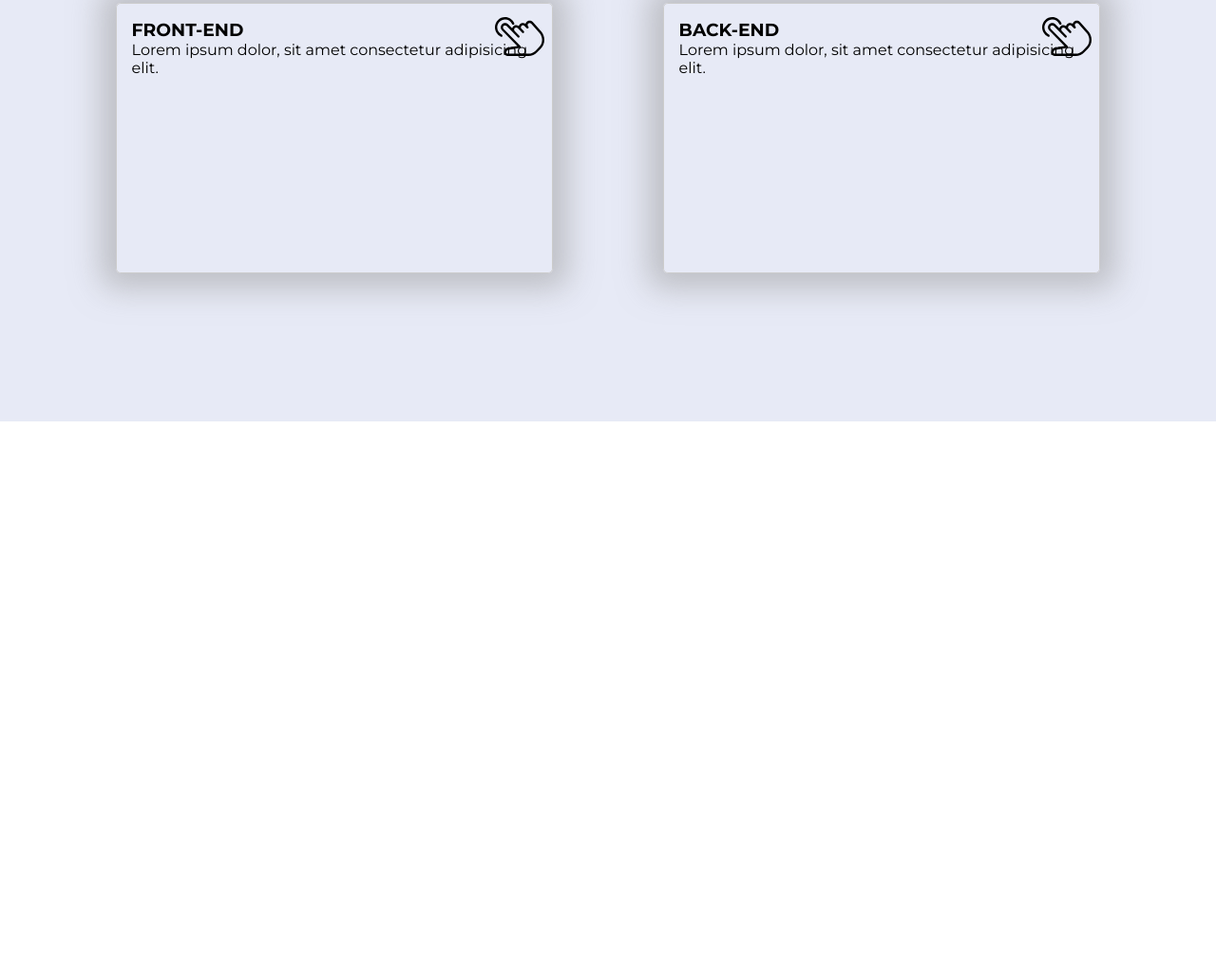
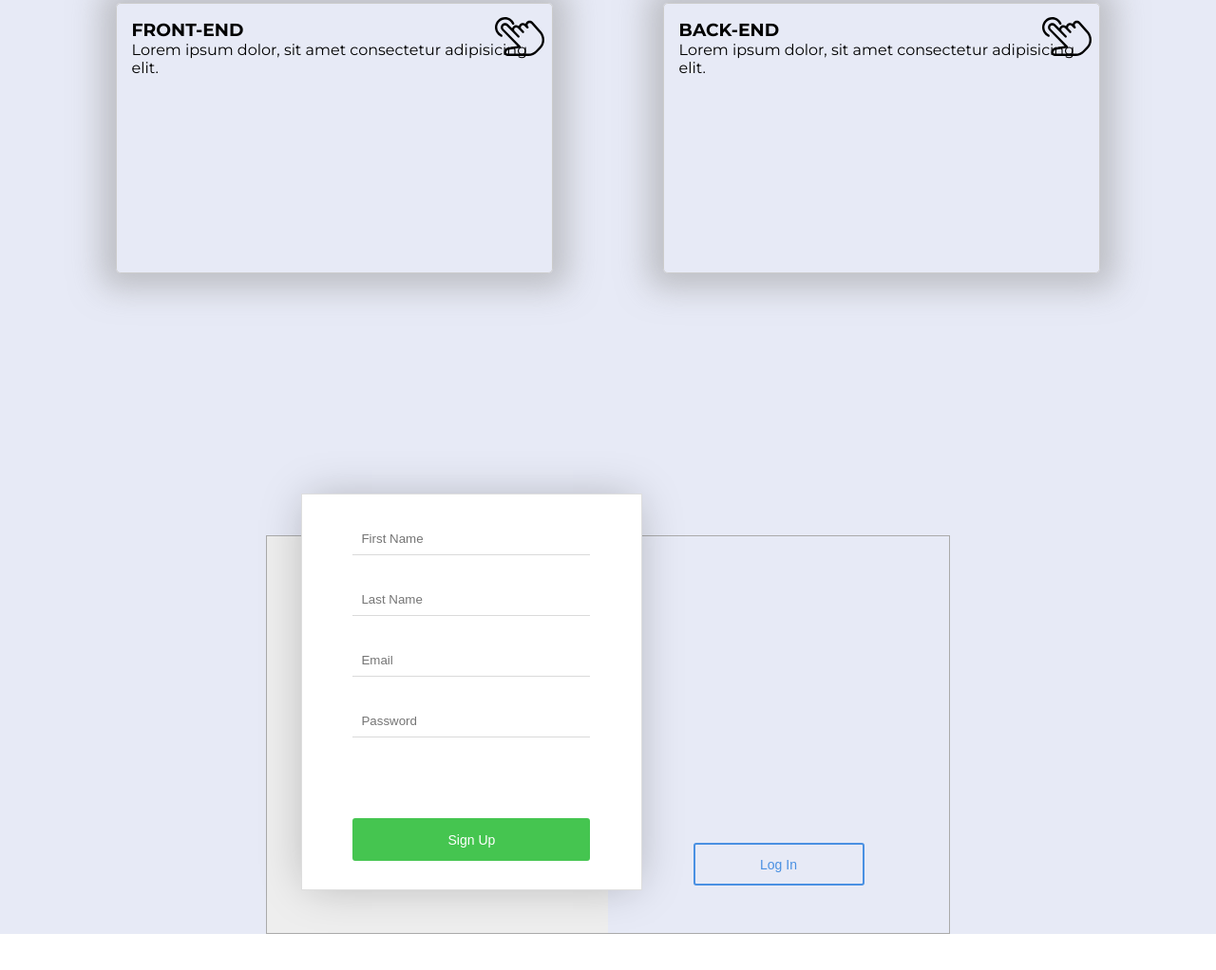
Before and after one commit to IvanaAndersson/graduation-project, a plain HTML site: page index.html in a window 1280 px wide. Shown: the part 3991-5013 px from the top of the page at 95% size. Before the commit the page ends 4435 px from the top, so only its background shows below. Drawn offline with Linux system fonts and the light colour scheme.

Commit message:
add contacts section

```diff
--- /dev/null
+++ b/css/form.css
@@ -0,0 +1,143 @@
+html {
+    box-sizing: border-box;
+  }
+
+  *, *::before, *::after {
+    box-sizing: inherit;
+  }
+
+  .container {
+    border: 1px solid #aaa;
+    border-radiue: 3px;
+    display: flex;
+    height: 420px;
+    margin: 120px auto;
+    max-width: 720px;
+    position: relative;
+  }
+
+  .half {
+    align-items: center;
+    display: flex;
+    flex: 0 0 50%;
+    flex-direction: column;
+    justify-content: flex-end;
+  }
+  .half.alt {
+    background: #eee;
+  }
+
+  .form {
+    background-color: white;
+    border: 1px solid #dedede;
+    box-shadow: 0 0 45px -6px rgba(0, 0, 0, 0.26);
+    position: absolute;
+    height: 100%;
+    top: -45px;
+    width: 50%;
+    left: 5%;
+    overflow: hidden;
+    transition: 500ms cubic-bezier(0.68, -0.55, 0.27, 1.55);
+  }
+
+  .form-inner {
+    transition: 600ms ease-in-out;
+  }
+
+  .label {
+    align-items: center;
+    bottom: 0;
+    cursor: pointer;
+    display: flex;
+    justify-content: center;
+    left: 0;
+    position: absolute;
+    right: 0;
+    top: 0;
+  }
+
+  .signup-trigger, .login-trigger {
+    display: none;
+  }
+
+  .login-trigger:checked ~ .form {
+    left: 45%;
+  }
+  .login-trigger:checked ~ .form .form-inner {
+    margin-top: -135px;
+  }
+  .login-trigger:checked ~ .form .form-inner .fname, .login-trigger:checked ~ .form .form-inner .lname {
+    opacity: 0;
+    visibility: hidden;
+  }
+  .login-trigger:checked ~ .form .button-text {
+    transform: translateY(-100%);
+  }
+
+  .input {
+    overflow: hidden;
+    transition: 300ms ease-in-out;
+    border: none;
+    border-bottom: 1px solid #dadada;
+    display: block;
+    padding: 9px;
+    margin-left: auto;
+    margin-right: auto;
+    margin-top: 30px;
+    width: 70%;
+  }
+
+  .button {
+    position: relative;
+    align-items: center;
+    background: none;
+    border: 2px solid transparent;
+    border-radius: 3px;
+    display: flex;
+    font-size: 14px;
+    font-weight: 500;
+    height: 45px;
+    justify-content: center;
+    padding: 0;
+    width: 180px;
+    transition: 300ms ease-in-out;
+    overflow: hidden;
+  }
+  .button.login, .button.signup {
+    border: 2px solid #4a90e2;
+    color: #4a90e2;
+    margin-bottom: 50px;
+  }
+  .button.login:hover, .button.signup:hover {
+    background-color: #4a90e2;
+    color: white;
+  }
+  .button.login:active, .button.signup:active {
+    background-color: #72a8e8;
+  }
+  .button.submit {
+    background-color: #45c550;
+    border-color: #45c550;
+    color: white;
+    margin-top: 30px;
+    position: absolute;
+    bottom: 30px;
+    margin-left: auto;
+    margin-right: auto;
+    width: 70%;
+    left: 0;
+    right: 0;
+    display: block;
+  }
+  .button.submit:active {
+    background-color: #74d47c;
+  }
+
+  .button-text {
+    display: block;
+    display: flex;
+    align-items: center;
+    justify-content: center;
+    height: 100%;
+    transition: 300ms ease-in-out;
+  }
--- a/css/services-section.css
+++ b/css/services-section.css
@@ -39,19 +39,18 @@ section#services header h2 {
     position: relative;
     border-radius: 0.3rem;
     overflow: hidden;
+
 }
 
 .service-card {
     position: absolute;
     width: 100%;
     height: 100%;
-    transform-style: preserve-3d;
-    transition: transform 0.5s ease;
+    /* transform-style: preserve-3d;
+    transition: transform 0.5s ease; */
+
 }
 
-.card-wrapper:hover .service-card{
-    transform: rotateY(180deg);
-}
 
 .service-card img {
     width: 15%;
@@ -80,19 +79,30 @@ section#services header h2 {
     display: flex;
     justify-content: center;
     align-items: center;
-    transform: rotateY(180deg);
-    background-color: var(--color-bgrd-secondary);
+    /* transform: rotateY(180deg); */
+    background-color: rgba(162, 168, 211,0.5);
+    opacity:0;
+    transition: opacity 0.3s ease-in;
 }
 
 .service-card .card-back a {
     display: inline-block;
     text-decoration: none;
-    padding: 0.5rem 1rem;
+    padding: 0.7rem 1.3rem;
     border-radius: 0.5rem;
     background-color: var(--color-bgrd-main);
     color: var(--color-text-header);
     font-weight: 600;
-    box-shadow: 0 0 3rem 1.5rem rgba(241, 244, 246, 0.5);
+    box-shadow: 0 0.5em 0.5em 0.1em rgba(0,0,0,0.5);
+}
+
+.service-card .card-back a:active {
+    box-shadow: 0 0em 0.5em 0.1em rgba(0,0,0,0.1);
+
+}
+
+.card-wrapper:hover .card-back{
+    opacity: 1;
 }
 
 
@@ -141,11 +151,13 @@ section#services header h2 {
 .services-content {
     padding: 2rem;
     display: flex;
+    flex-wrap:wrap;
     justify-content: space-around;
 }
 
 .list {
     width: 40vw;
+    flex: 1 1 40%;
 }
 
 /*
@@ -221,6 +233,7 @@ section#services header h2 {
 
 .programming-languages {
     width: 40vw;
+    flex: 1 1 40%;
     margin-left: 2vw;
     display: grid;
     grid-template-columns: repeat(3,1fr);
--- a/css/site.css
+++ b/css/site.css
@@ -10,6 +10,7 @@
 
 @import url('about-section.css');
 @import url('services-section.css');
+@import url('form.css');
 
 .site-content {
     background-color: var(--color-bgrd-main);
--- a/index.html
+++ b/index.html
@@ -150,10 +150,7 @@
                     </article>
                 </div>
 
-
-
-
-               </div>
+            </div>
 
 
         </section>
@@ -163,7 +160,36 @@
         </section>
 
         <section id="contacts">
-
+            <div class="container">
+                <div class="half alt">
+                    <button class="button signup" type="button">
+                        <label class="label" for="signup">
+                            <span>Sign Up</span>
+                        </label>
+                    </button>
+                    </div>
+                        <div class="half">
+                          <button class="button login" type="button">
+                            <label class="label" for="login">
+                              <span>Log In</span>
+                            </label>
+                        </button>
+                    </div>
+                    <input class="signup-trigger" id="signup" type="radio" name="signform" />
+                    <input class="login-trigger" id="login" type="radio" name="signform"/>
+                    <div class="form">
+                        <div class="form-inner">
+                            <input class="input fname" type="text" placeholder="First Name" />
+                            <input class="input lname" type="text" placeholder="Last Name" />
+                            <input class="input email" type="text" placeholder="Email" />
+                            <input class="input password" type="text" placeholder="Password"/>
+                            <button class="button submit" type="button">
+                                <span class="button-text signup">Sign Up</span>
+                                <span class="button-text login">Log In</span>
+                            </button>
+                        </div>
+                    </div>
+            </div>
         </section>
 
     </main>
```
